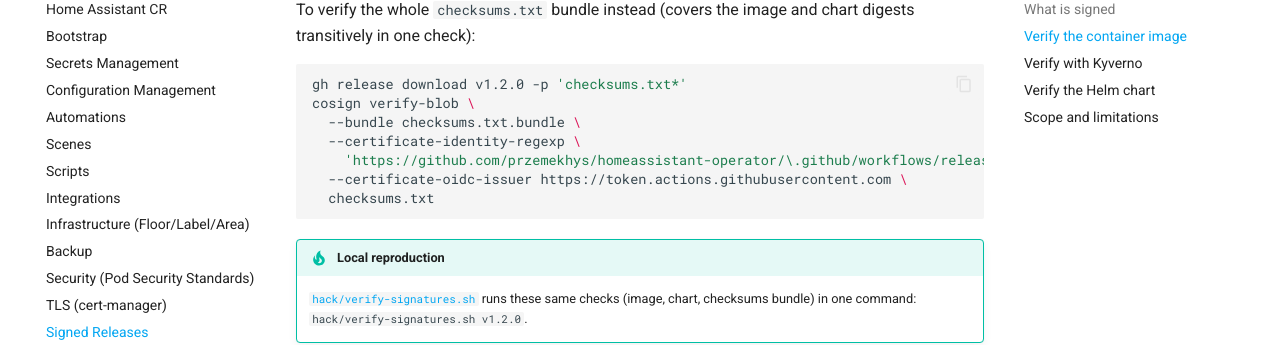
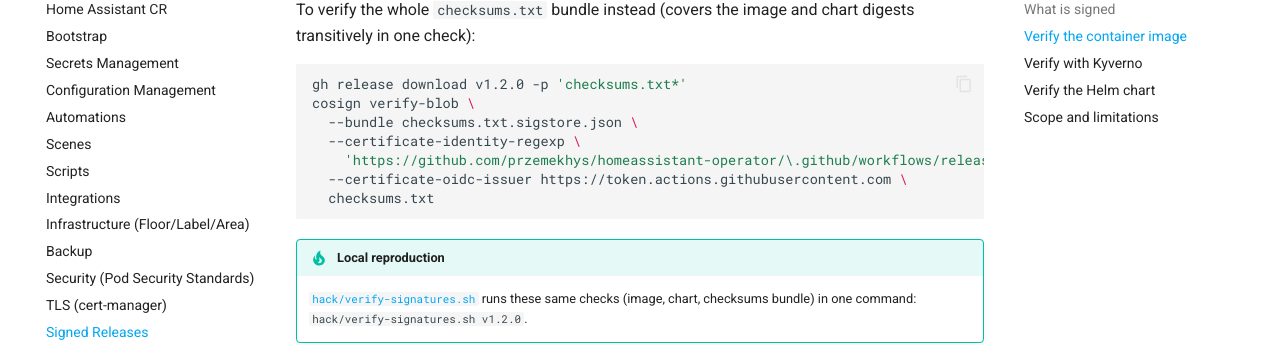
Before and after one commit to agdphd/homeassistant-operator, an MkDocs documentation site: the page built from docs/user-guide/signed-releases.md, in a window 1280 px wide and 900 px high, scrolled down 1125 px. Shown: the part 147-492 px from the top of the window. Built offline with MkDocs 1.6.1 and Material for MkDocs 9.7.7, drawn with Linux system fonts in a browser that asks for light colours; comment, search, counter and statistics services are not loaded.

Commit message:
fix(release): fix checksums asset name and image signing for Scorecard/Kyverno compatibility

````diff
--- a/docs/user-guide/signed-releases.md
+++ b/docs/user-guide/signed-releases.md
@@ -44,7 +44,7 @@ digests transitively in one check):
 ```bash
 gh release download v1.2.0 -p 'checksums.txt*'
 cosign verify-blob \
-  --bundle checksums.txt.bundle \
+  --bundle checksums.txt.sigstore.json \
   --certificate-identity-regexp \
     'https://github.com/przemekhys/homeassistant-operator/\.github/workflows/release\.yml@refs/tags/.*' \
   --certificate-oidc-issuer https://token.actions.githubusercontent.com \
````
Also changed, not shown: 2 other files.
